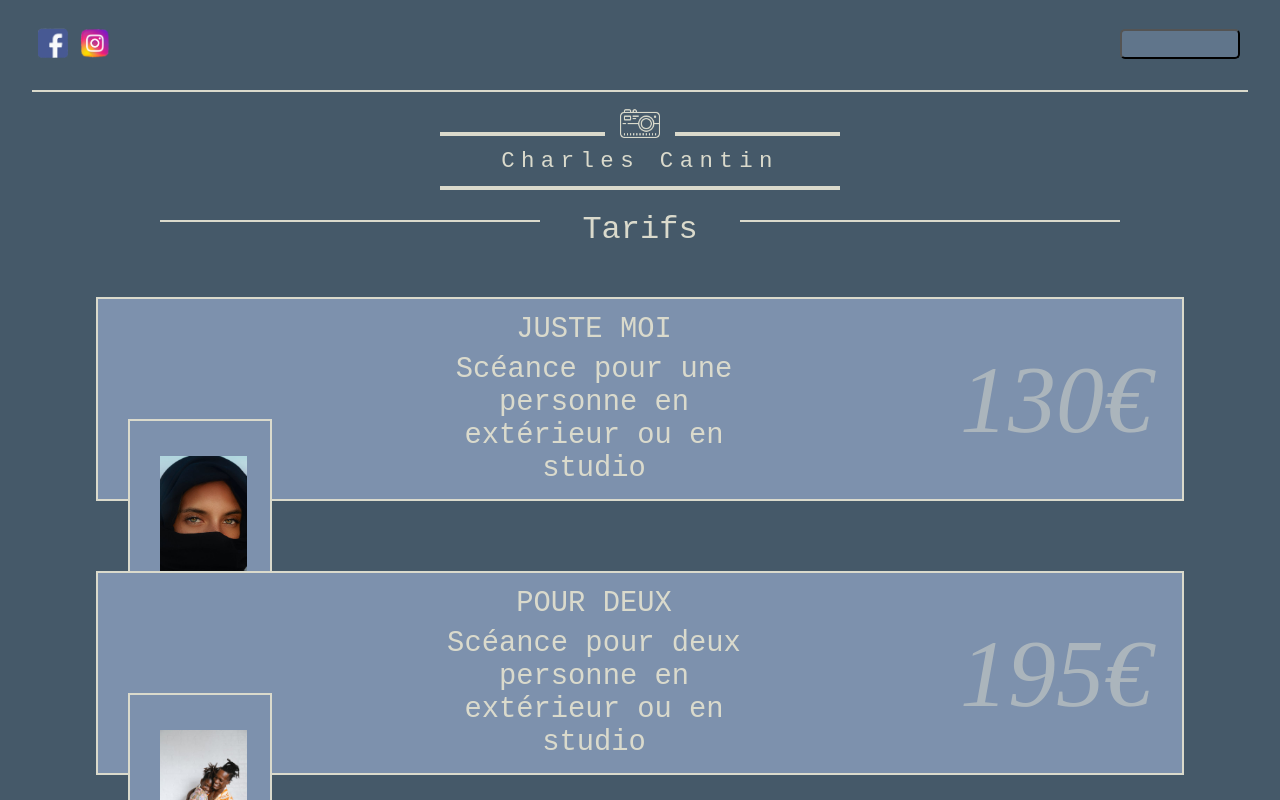
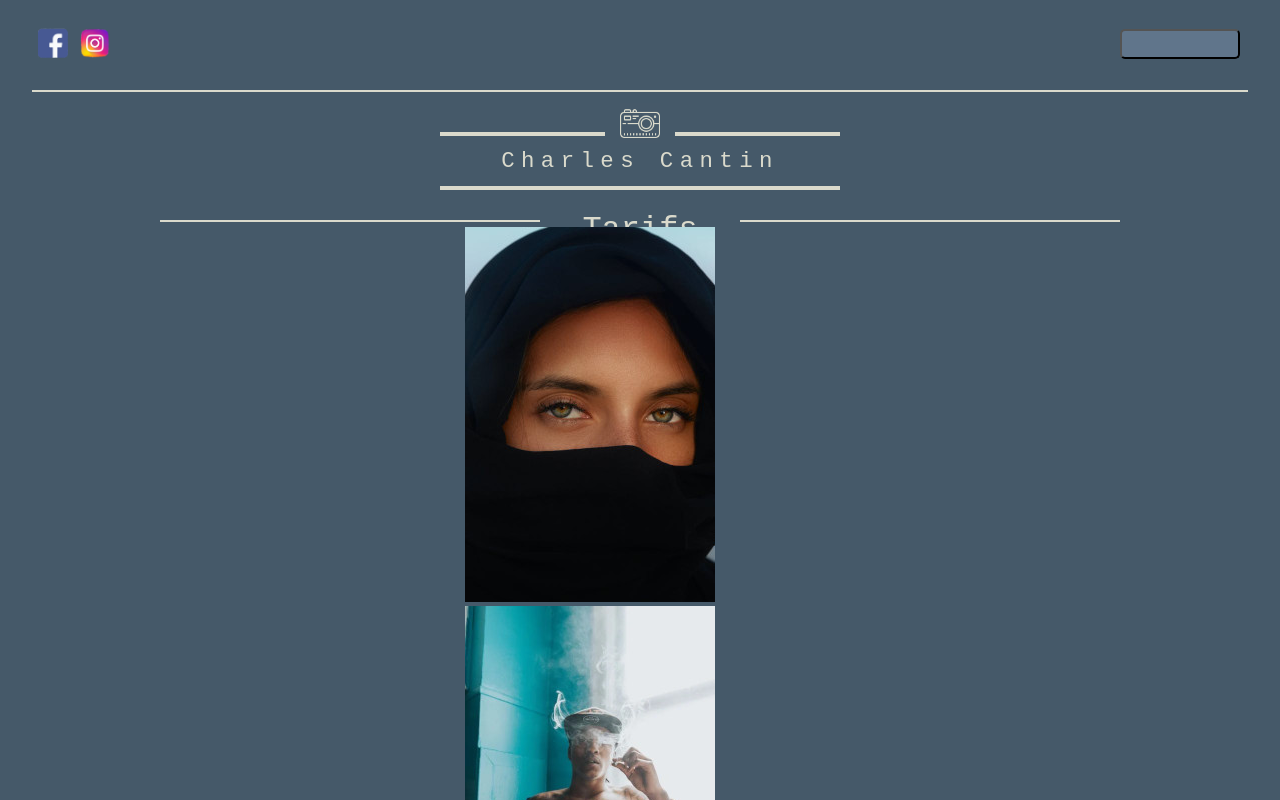
Before and after one commit to X-CYL/charlescantin, a React (Create React App) app: page / in a window 1280 px wide. Shown: the top 800 px of the page. Built offline with nearby package versions, Linux system fonts and the light colour scheme; a web font is replaced by a local one.

Commit message:
validation errors

```diff
--- a/src/components/micro/PriceGalery.jsx
+++ b/src/components/micro/PriceGalery.jsx
@@ -3,8 +3,8 @@ import React from "react";
 const PriceGalery = (props) => {
   return (
     <div className="mainContainertarifs">
-      <div className={props.className}>
-        <div className="containerPictures">
+      <div>
+        <div>
           <div className={props.className}>
             <img src={props.src1} alt={props.alt1}></img>
           </div>
--- a/src/components/pages/CharlesCantinTarifs.jsx
+++ b/src/components/pages/CharlesCantinTarifs.jsx
@@ -23,7 +23,7 @@ const CharlesCantinTarifs = () => {
                 titre={item.title}
                 description={item.description}
                 price ={ formatedPrice }
-                className="containertarifs"
+                className="priceGaleryTarifs"
               />
             </>
           );
```
